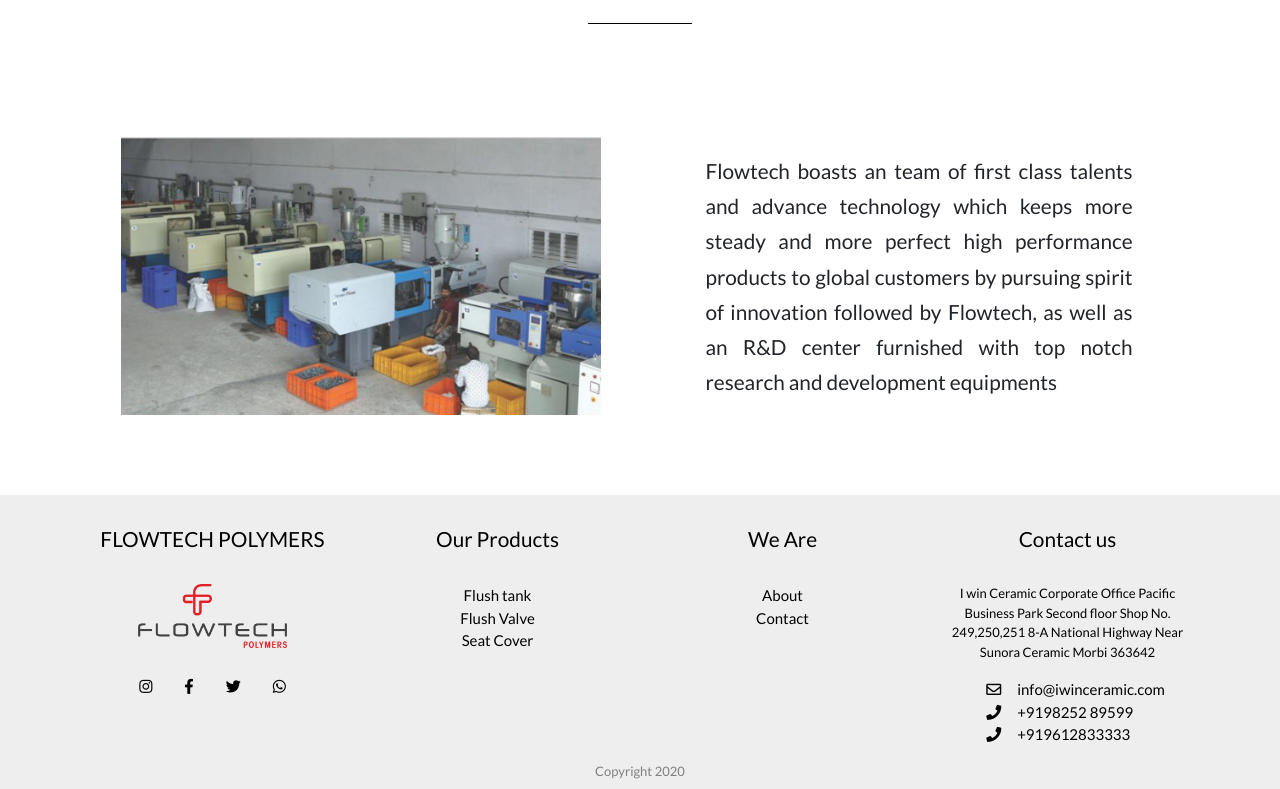
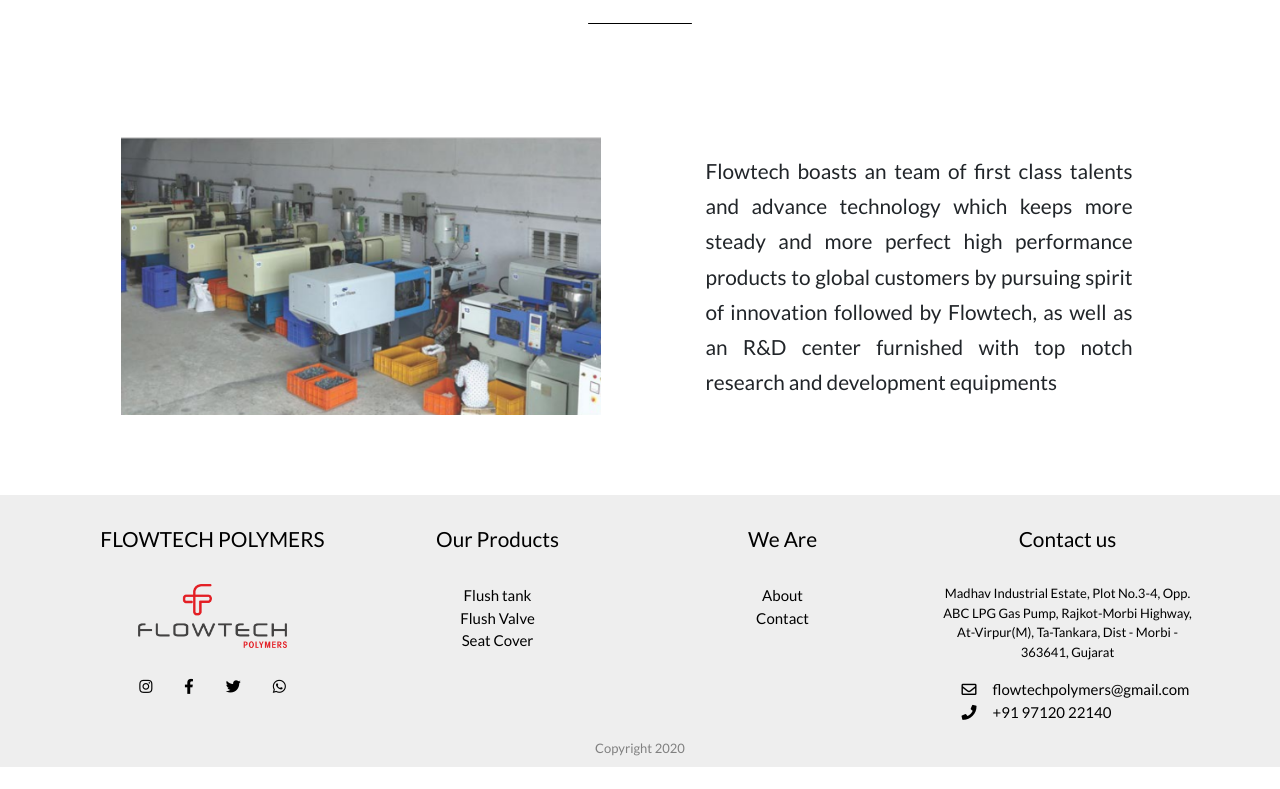
Before and after one commit to Varsada-Rohit/flowtech, a React (Create React App) app: page / in a window 1280 px wide. Shown: the part 1375-2164 px from the top of the page. After the commit the page ends 2142 px from the top, so only its background shows below. Built offline with nearby package versions, Linux system fonts and the light colour scheme.

Commit message:
address changed

```diff
--- a/src/components/Footer.js
+++ b/src/components/Footer.js
@@ -1,95 +1,95 @@
-import React from "react";
-import logo from "../assests/Flowtech.png";
-import { Link } from "react-router-dom";
+import React from 'react';
+import logo from '../assests/Flowtech.png';
+import { Link } from 'react-router-dom';
 export default function Footer() {
    return (
-    <div className="myfooter ">
-      <div className="container">
-        <div className="row ">
-          <div className="col-lg-3 col-md-6 brand-footer">
-            <h5 className="footer-heading">FLOWTECH POLYMERS</h5>
+      <div className='myfooter '>
+         <div className='container'>
+            <div className='row '>
+               <div className='col-lg-3 col-md-6 brand-footer'>
+                  <h5 className='footer-heading'>FLOWTECH POLYMERS</h5>
                   <img
                      src={logo}
-              alt=""
+                     alt=''
                      style={{
-                height: "4rem",
+                        height: '4rem',
                      }}
                   />
-            <p className="socialMedia-icon mt-4">
-              <Link href="#" className="mr-3">
-                <i class="fab fa-instagram"></i>
+                  <p className='socialMedia-icon mt-4'>
+                     <Link href='#' className='mr-3'>
+                        <i class='fab fa-instagram'></i>
                      </Link>
-              <Link href="#" className="mr-3">
-                <i class="fab fa-facebook-f"></i>
+                     <Link href='#' className='mr-3'>
+                        <i class='fab fa-facebook-f'></i>
                      </Link>
-              <Link href="#" className="mr-3">
-                <i class="fab fa-twitter"></i>
+                     <Link href='#' className='mr-3'>
+                        <i class='fab fa-twitter'></i>
                      </Link>
-              <Link href="#" className="mr-3">
-                <i class="fab fa-whatsapp"></i>
+                     <Link href='#' className='mr-3'>
+                        <i class='fab fa-whatsapp'></i>
                      </Link>
                   </p>
                </div>
 
-          <div className="col-lg-3 col-md-6 products-footer">
-            <h5 className="footer-heading">Our Products</h5>
+               <div className='col-lg-3 col-md-6 products-footer'>
+                  <h5 className='footer-heading'>Our Products</h5>
                   <ul>
                      <li>
-                <Link href="#">Flush tank</Link>
+                        <Link href='#'>Flush tank</Link>
                      </li>
                      <li>
-                <Link href="#">Flush Valve</Link>
+                        <Link href='#'>Flush Valve</Link>
                      </li>
                      <li>
-                <Link href="#">Seat Cover</Link>
+                        <Link href='#'>Seat Cover</Link>
                      </li>
                   </ul>
                </div>
 
-          <div className="col-lg-3 col-md-6 products-footer">
-            <h5 className="footer-heading">We Are</h5>
+               <div className='col-lg-3 col-md-6 products-footer'>
+                  <h5 className='footer-heading'>We Are</h5>
                   <ul>
                      <li>
-                <Link href="#">About</Link>
+                        <Link href='#'>About</Link>
                      </li>
                      <li>
-                <Link href="#">Contact</Link>
+                        <Link href='#'>Contact</Link>
                      </li>
                   </ul>
                </div>
 
-          <div className="col-lg-3 col-md-6 contact-us">
-            <h5 className="footer-heading">Contact us</h5>
+               <div className='col-lg-3 col-md-6 contact-us'>
+                  <h5 className='footer-heading'>Contact us</h5>
                   <p>
-              I win Ceramic Corporate Office Pacific Business Park Second floor
-              Shop No. 249,250,251 8-A National Highway Near Sunora Ceramic
-              Morbi 363642
+                     Madhav Industrial Estate, Plot No.3-4, Opp. ABC LPG Gas
+                     Pump, Rajkot-Morbi Highway, At-Virpur(M), Ta-Tankara, Dist
+                     - Morbi - 363641, Gujarat
                   </p>
                   <div
-              className="
-              "
-              style={{ textAlign: "left" }}
+                     className='
+              '
+                     style={{ textAlign: 'left' }}
                   >
-              <Link href="mailto:info@iwinceramic.com">
-                <i className="far fa-envelope"></i>
-                info@iwinceramic.com
-              </Link>
+                     <a href='mailto:flowtechpolymers@gmail.com'>
+                        <i className='far fa-envelope'></i>
+                        flowtechpolymers@gmail.com
+                     </a>
                      <br />
 
-              <Link href="tel:+919825289599">
-                <i className="fas fa-phone"></i>
-                +9198252 89599
-              </Link>
-              <br />
-              <Link href="tel:+919612833333">
-                <i className="fas fa-phone"></i>
+                     <a href='tel:+919712022140'>
+                        <i className='fas fa-phone'></i>
+                        +91 97120 22140
+                     </a>
+                     {/* <br />
+                     <Link href='tel:+919612833333'>
+                        <i className='fas fa-phone'></i>
                         +919612833333
-              </Link>
+                     </Link> */}
                   </div>
                </div>
             </div>
          </div>
-      <div className="copyright text-center">Copyright 2020</div>
+         <div className='copyright text-center'>Copyright 2020</div>
       </div>
    );
 }
--- a/src/components/Navbar.js
+++ b/src/components/Navbar.js
@@ -47,7 +47,9 @@
          </div>
          <div className='icon-container'>
             <div className='mail'>
+               {/* <Link href='mailto:flowtecLinkhpolymers@gmail.com'> */}
                <i className='far fa-envelope'></i>
+               {/* </Link> */}
             </div>
             <div className='phone'>
                <i className='fas fa-phone'></i>
```
Also changed, not shown: src/styles/_navbar.scss (indentation only). Lines whose indentation alone changed are shown as unchanged.
